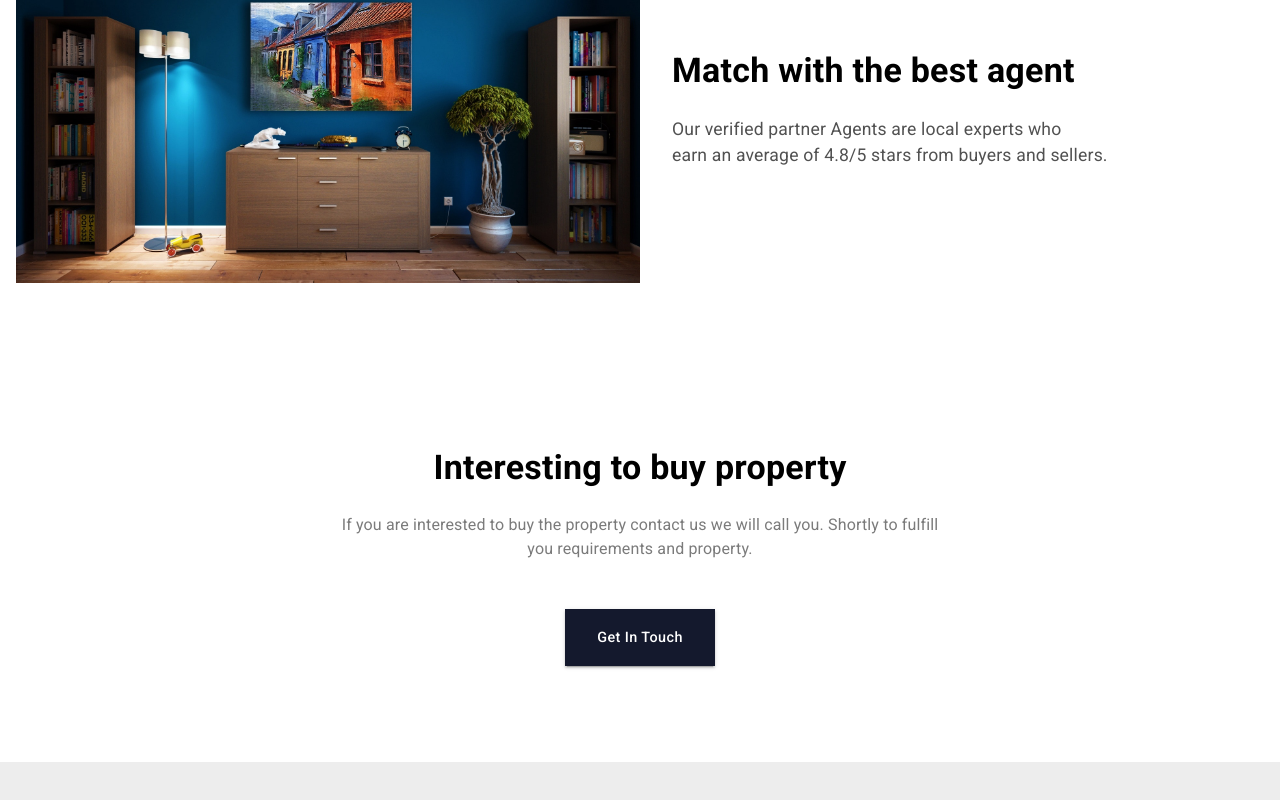
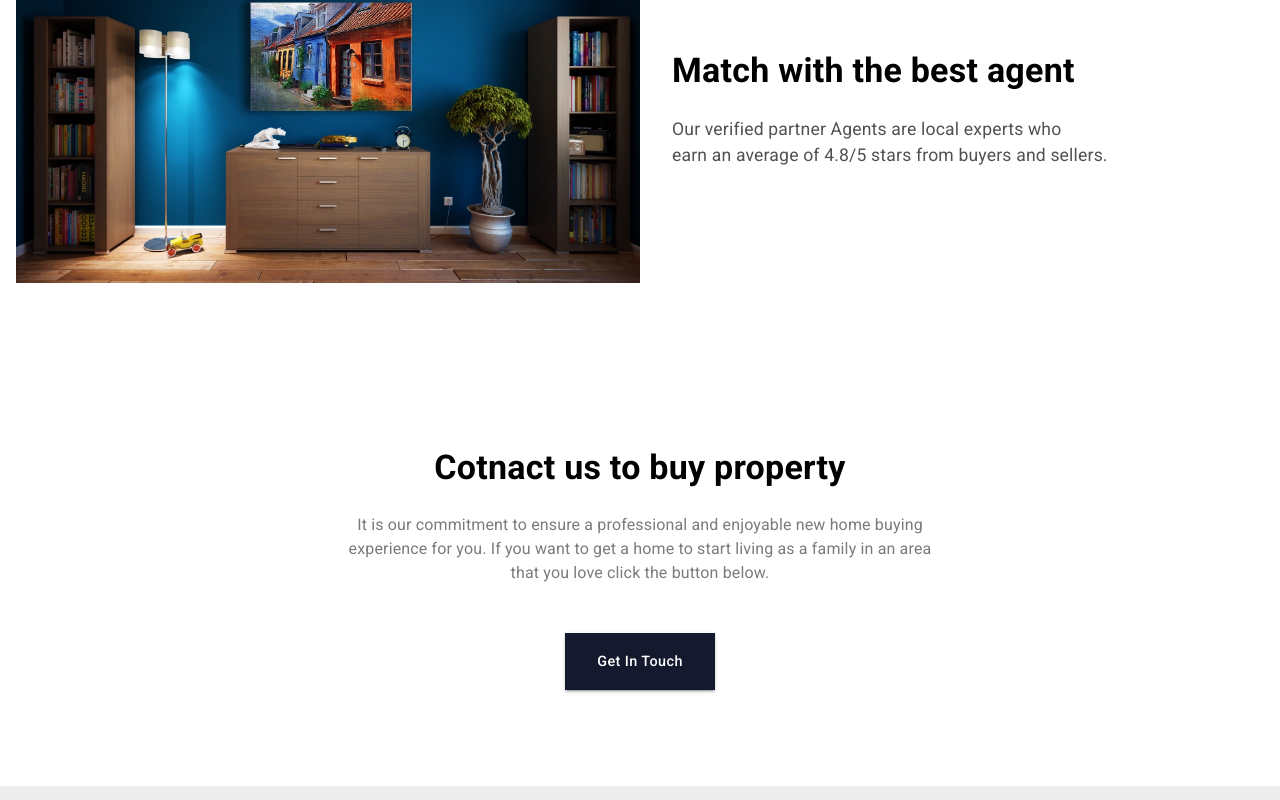
Before and after one commit to alessandradocouto/landing-page-template-reactjs, a React (Create React App) app: page / in a window 1280 px wide. Shown: the part 1303-2103 px from the top of the page. Built offline with nearby package versions, Linux system fonts and the light colour scheme.

Commit message:
editando component Button

```diff
--- a/src/components/GetInTouch.jsx
+++ b/src/components/GetInTouch.jsx
@@ -22,14 +22,16 @@ const GetInTouch = () => {
         >
             <Title
             text={
-                'Interesting to buy property'
+                'Cotnact us to buy property'
                 }
             textAlign={'center'}
             />
             <Paragraph
             text={
-                'If you are interested to buy the property contact us we will call you. \
-                Shortly to fulfill you requirements and property.'
+                'It is our commitment to ensure a professional and enjoyable \
+                new home buying experience for you. \
+                If you want to get a home to start living as a family in an \
+                area that you love click the button below.'
             }
             maxWidth = {'sm'}
             mx={0}
--- a/src/components/Header.jsx
+++ b/src/components/Header.jsx
@@ -1,5 +1,5 @@
 import React from 'react'
-import { Box, Button, styled, Typography } from "@mui/material";
+import { Box, Button, Link, styled, Typography } from "@mui/material";
 //img
 // import headerImg from '../assets/pexels-thgusstavo-santana-2102587.jpg'
 import headerImg from '../assets/pexels-binyamin-mellish-186078.png'
@@ -7,7 +7,6 @@ import headerImg from '../assets/pexels-binyamin-mellish-186078.png'
 const Header = () => {
 
     const CustomBox = styled(Box) (({ theme }) => ({
-        //width: '100%',
         minHeight: '80vh',
         display: 'flex',
         justifyContent: 'center',
@@ -20,7 +19,6 @@ const Header = () => {
             flexDirection: 'column',
             alignItems: 'center',
             textAlign: 'center',
-            //minHeight: '60vh',
         }
     }));
 
@@ -90,6 +88,8 @@ const Header = () => {
                         buy now
                     </Button>
                     <Button
+                    component={Link}
+                    to={'/about'}
                     variant='outlined'
                     sx={{
                         px: 4,
@@ -101,11 +101,12 @@ const Header = () => {
                         backgroundColor: 'transparent',
                         borderColor: '#fff',
                         "&&:hover": {
-                            borderColor: 'transparent',
-                            backgroundColor: "#343a55",
+                            color: '#343a55',
+                            borderColor: '#343a55',
                         },
                         "&&:focus": {
-                            backgroundColor: "#14192d"
+                            color: '#343a55',
+                            borderColor: '#343a55',
                         }
                     }}
                     >
```
